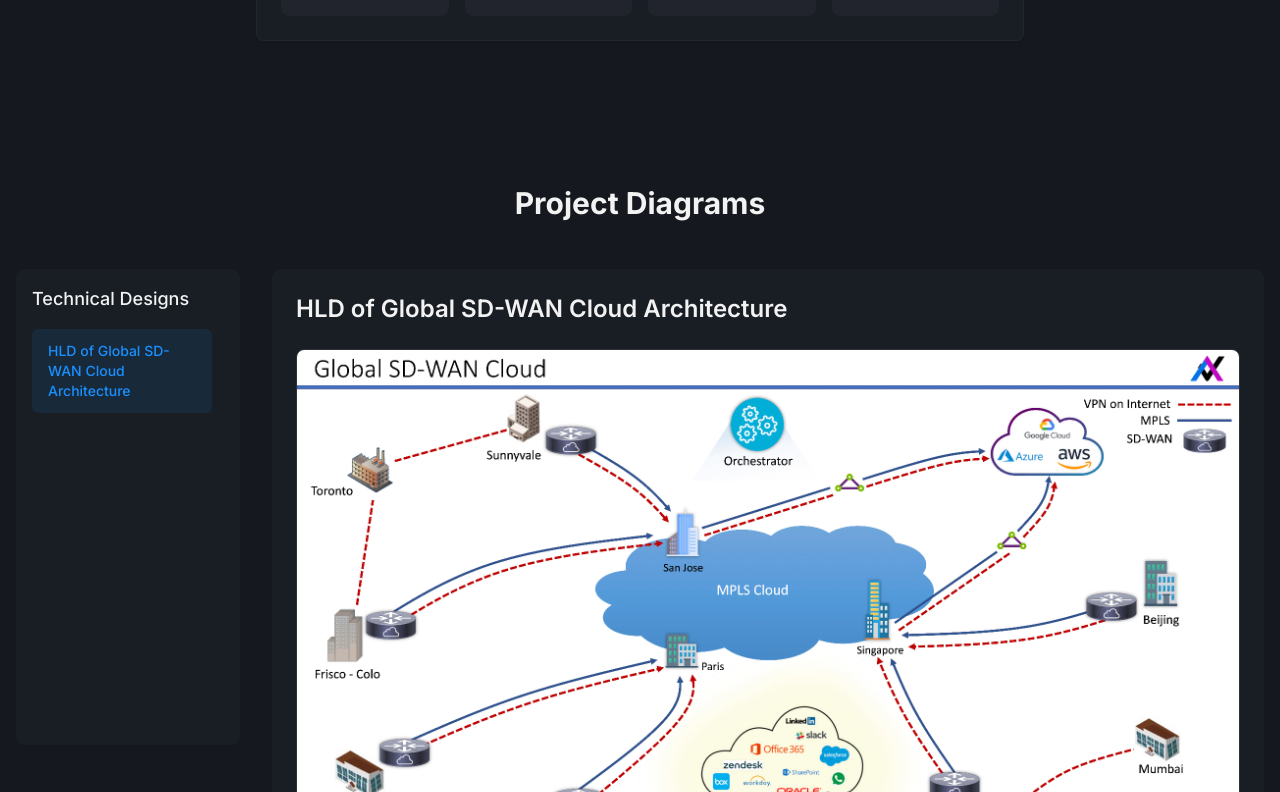
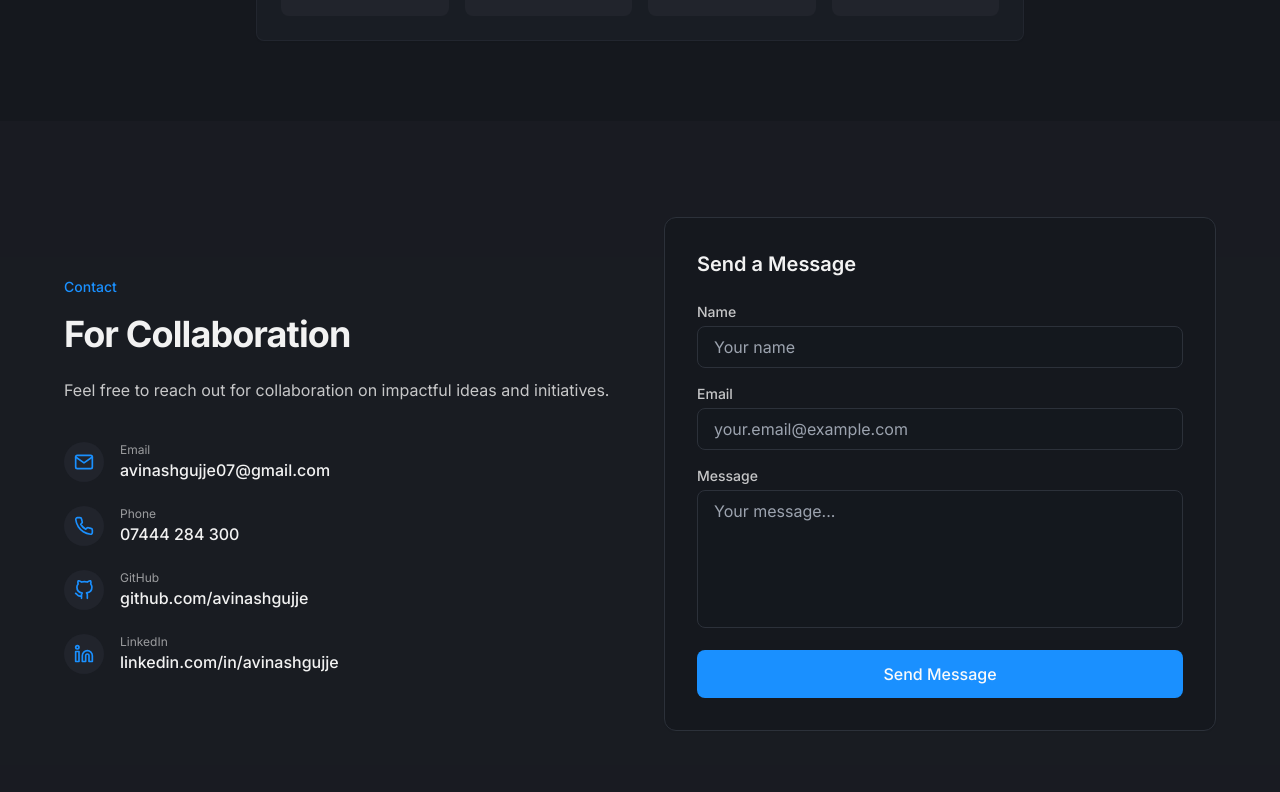
Before and after one commit to avinashgujje/avinash-enhancer, a React (Vite) app: page / in a window 1280 px wide. Shown: the part 6348-7140 px from the top of the page. Built offline with nearby package versions, Linux system fonts and the light colour scheme.

Commit message:
Revert SD-WAN project section
Removes the SD-WAN project section and associated changes.

```diff
--- a/src/pages/Index.tsx
+++ b/src/pages/Index.tsx
@@ -1,4 +1,3 @@
-
 import React, { useEffect } from 'react';
 import Header from '@/components/Header';
 import Hero from '@/components/Hero';
@@ -6,7 +5,6 @@ import About from '@/components/About';
 import Experience from '@/components/Experience';
 import Skills from '@/components/Skills';
 import Projects from '@/components/Projects';
-import ProjectsGallery from '@/components/ProjectsGallery';
 import Contact from '@/components/Contact';
 import Footer from '@/components/Footer';
 
@@ -70,7 +68,6 @@ const Index = () => {
         <Experience />
         <Skills />
         <Projects />
-        <ProjectsGallery />
         <Contact />
       </main>
       <Footer />
```
